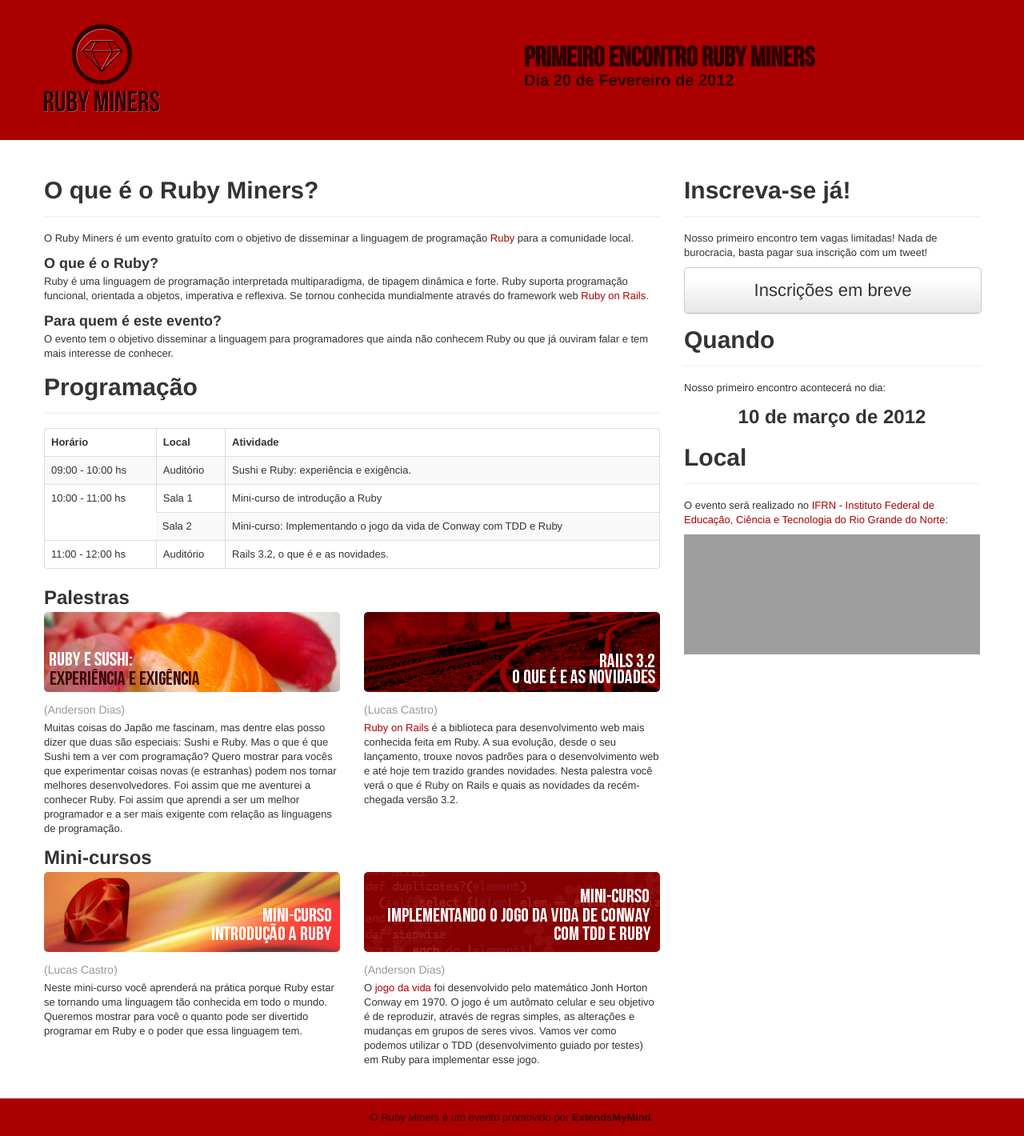
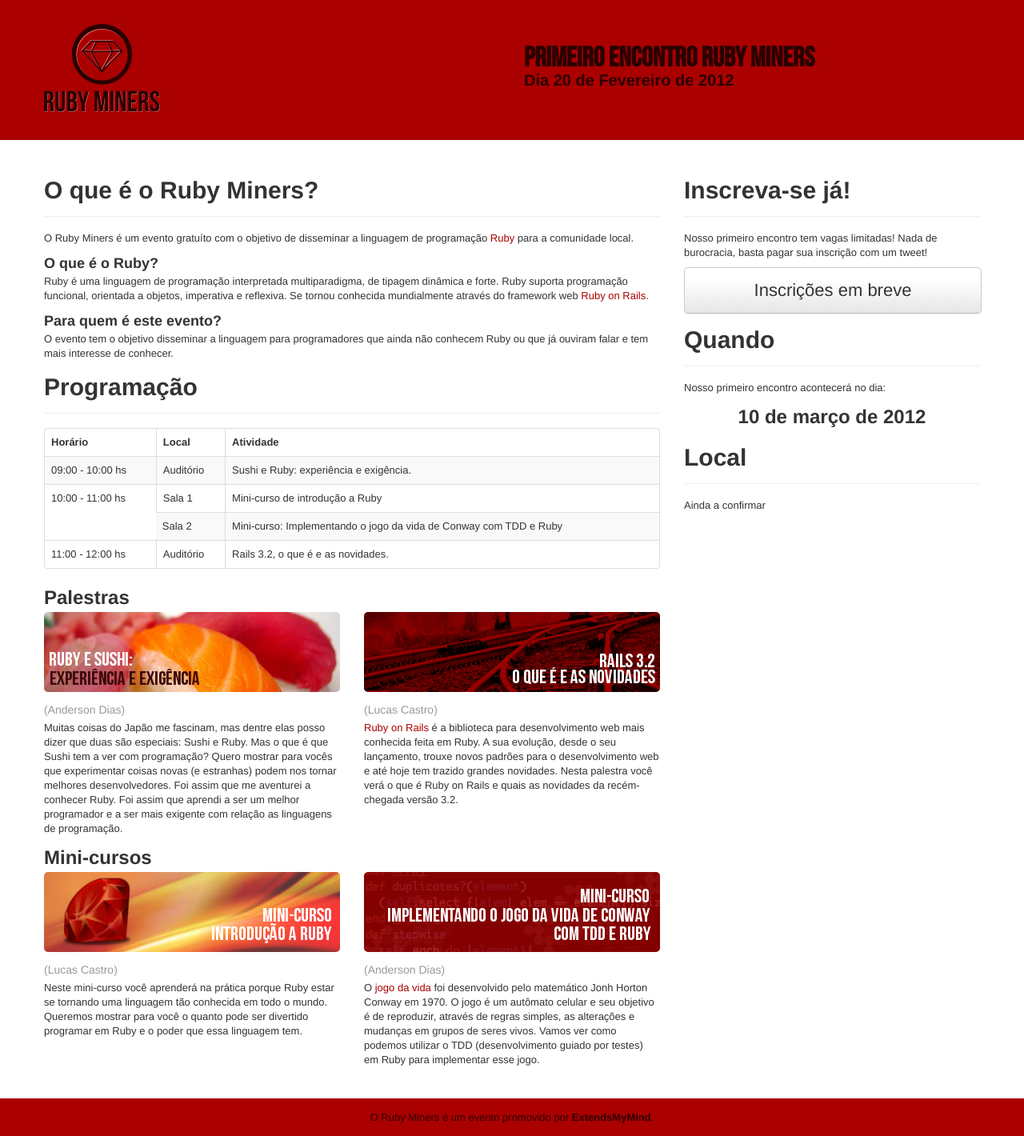
Before and after one commit to andersondias/andersondias.github.com, a Jekyll site: the page rubyminers/index.html, which Jekyll copies as it is, in a window 1280 px wide. Shown: the whole page at 80% size. Built offline with Jekyll 4.4.1, drawn with Linux system fonts in a browser that asks for light colours; nearby versions of some CDN libraries; Markdown is read by kramdown in place of the engine named in the settings; grey boxes are pictures that could not be loaded.

Commit message:
Alterando localização momentaneamente

```diff
--- a/rubyminers/index.html
+++ b/rubyminers/index.html
@@ -113,8 +113,9 @@
             <p>Nosso primeiro encontro acontecerá no dia:</p>
             <h2 style='text-align: center'>10 de março de 2012</h2>
             <div class='page-header'><h1>Local</h1></div>
-            <p>O evento será realizado no <a href="http://maps.google.com/maps/ms?msa=0&amp;msid=213516590445694591386.00046727fbb2098dc5fd3&amp;ie=UTF8&amp;t=m&amp;ll=-5.811604,-35.204144&amp;spn=0.010674,0.015836&amp;z=15&amp;source=embed" style="text-align:left">IFRN - Instituto Federal de Educação, Ciência e Tecnologia do Rio Grande do Norte</a>:</p>
-            <iframe width="100%" height="150" frameborder="0" scrolling="no" marginheight="0" marginwidth="0" src="http://maps.google.com/maps/ms?msa=0&amp;msid=213516590445694591386.00046727fbb2098dc5fd3&amp;ie=UTF8&amp;t=m&amp;ll=-5.811604,-35.204144&amp;spn=0.010674,0.015836&amp;z=15&amp;output=embed"></iframe>
+            <p>Ainda a confirmar</p>
+            <!--<p>O evento será realizado no <a href="http://maps.google.com/maps/ms?msa=0&amp;msid=213516590445694591386.00046727fbb2098dc5fd3&amp;ie=UTF8&amp;t=m&amp;ll=-5.811604,-35.204144&amp;spn=0.010674,0.015836&amp;z=15&amp;source=embed" style="text-align:left">IFRN - Instituto Federal de Educação, Ciência e Tecnologia do Rio Grande do Norte</a>:</p>
+            <iframe width="100%" height="150" frameborder="0" scrolling="no" marginheight="0" marginwidth="0" src="http://maps.google.com/maps/ms?msa=0&amp;msid=213516590445694591386.00046727fbb2098dc5fd3&amp;ie=UTF8&amp;t=m&amp;ll=-5.811604,-35.204144&amp;spn=0.010674,0.015836&amp;z=15&amp;output=embed"></iframe>-->
           </div>
         </div>
       </article>
```
